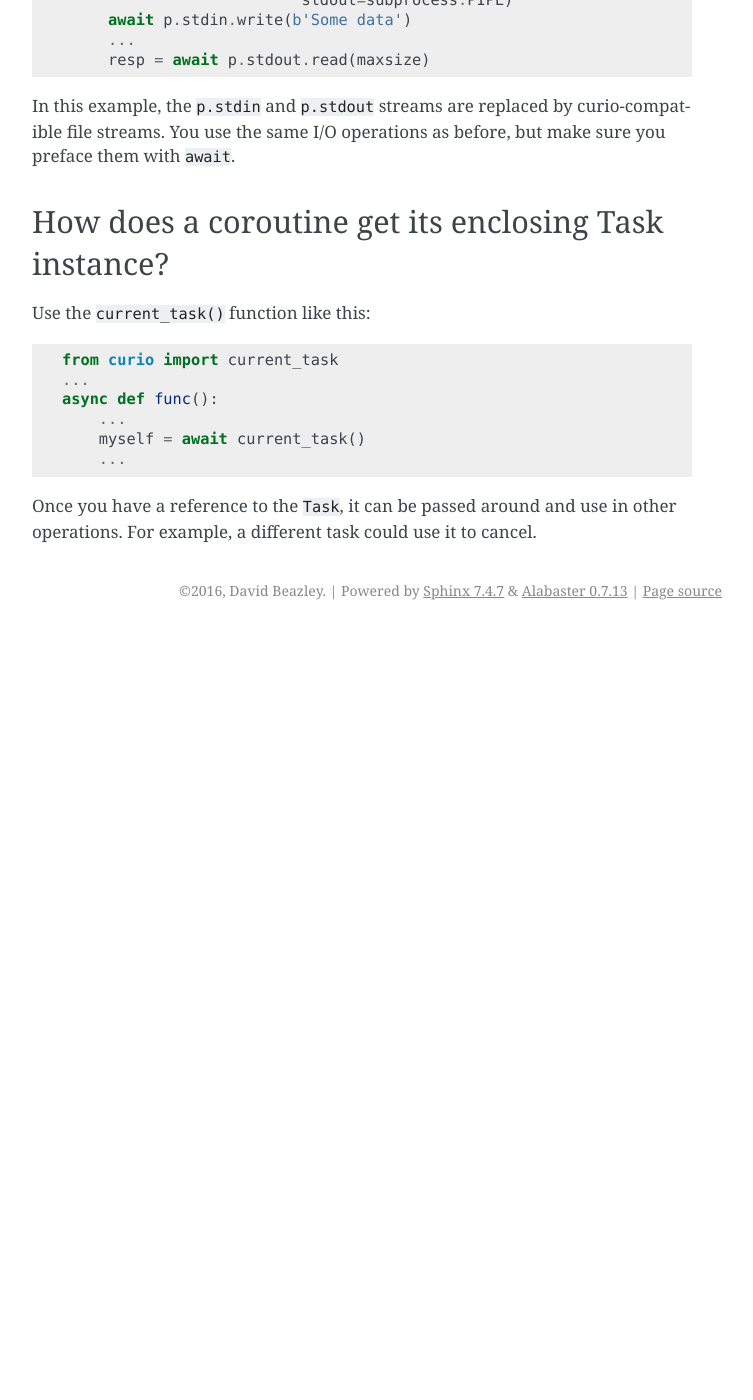
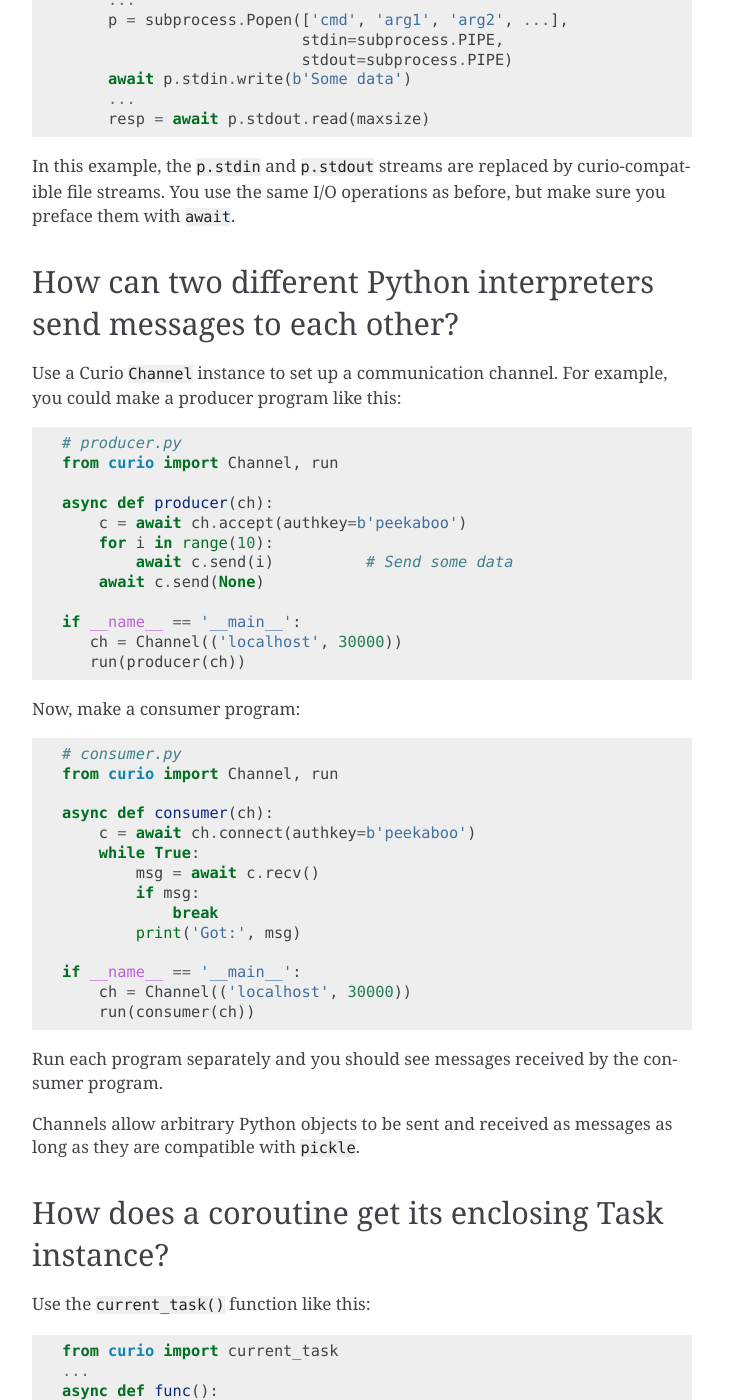
Before and after one commit to dabeaz/curio, a Sphinx documentation site: the page built from docs/howto.rst, in a window 1280 px wide and 1400 px high, scrolled down 6225 px. Shown: the whole window, without its empty margins (388-1141 px from the left). Built offline with Sphinx 7.4.7, drawn with Linux system fonts in a browser that asks for light colours; pages that are not in the unit, such as notebooks, are missing from menus; before the commit the page ends 6855 px from its top, so only the background shows below that; some of the changed text lies outside the part shown.

```diff
--- a/docs/howto.rst
+++ b/docs/howto.rst
@@ -122,10 +122,14 @@
 Use the ``timeout_after()`` or ``ignore_after()`` functions as a context
 manager.  For example::
 
-    async with timeout_after(5):
-         statement1
-         statement2
-         ...
+    try:
+        async with timeout_after(5):
+            statement1
+            statement2
+            ...
+    except TaskTimeout:
+        print('Timed out')
+
 
 This is a cumulative timeout applied to the entire block.   After the
 specified number of seconds has elapsed, a ``TaskTimeout`` exception
@@ -134,8 +138,9 @@
 How do you shield operations from timeouts or cancellation?
 -----------------------------------------------------------
 
-To protect a block of statements from being aborted due to a timeout or
-cancellation, use ``disable_cancellation()`` as a context manager like this::
+To protect a block of statements from being aborted due to a timeout
+or cancellation, use ``disable_cancellation()`` as a context manager
+like this::
 
      async def func():
          ...
@@ -145,7 +150,6 @@
              ...
 
          await blocking_op()      # Cancellation delivered here
-
 
 How can tasks communicate?
 --------------------------
@@ -267,6 +271,7 @@
 
 How can you communicate with a subprocess over a pipe?
 ------------------------------------------------------
+
 Use the ``curio.subprocess`` module just like you would use the
 normal ``subprocess`` module. For example::
 
@@ -286,6 +291,48 @@
 I/O operations as before, but make sure you preface them
 with ``await``.
 
+How can two different Python interpreters send messages to each other?
+----------------------------------------------------------------------
+
+Use a Curio ``Channel`` instance to set up a communication channel.
+For example, you could make a producer program like this::
+
+    # producer.py
+    from curio import Channel, run
+
+    async def producer(ch):
+        c = await ch.accept(authkey=b'peekaboo')
+        for i in range(10):
+            await c.send(i)          # Send some data
+        await c.send(None)
+
+    if __name__ == '__main__':
+       ch = Channel(('localhost', 30000))
+       run(producer(ch))
+
+Now, make a consumer program::
+
+    # consumer.py
+    from curio import Channel, run
+
+    async def consumer(ch):
+        c = await ch.connect(authkey=b'peekaboo')
+        while True:
+            msg = await c.recv()
+            if msg:
+                break
+            print('Got:', msg)
+
+    if __name__ == '__main__':
+        ch = Channel(('localhost', 30000))
+        run(consumer(ch))
+
+Run each program separately and you should see messages received
+by the consumer program.
+
+Channels allow arbitrary Python objects to be sent and received
+as messages as long as they are compatible with ``pickle``.
+
 How does a coroutine get its enclosing Task instance?
 -----------------------------------------------------
 
```
Also changed, not shown: other parts of docs/howto.rst (+1 -1 lines), 1 other file.
